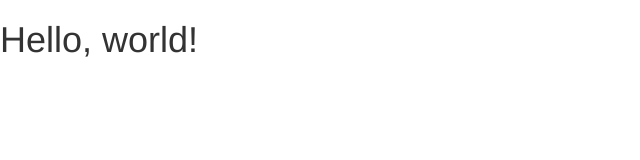
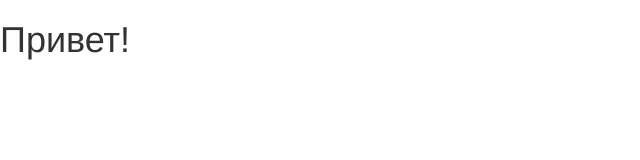
Before and after one commit to boryachokmasha/boryachokmasha.github.io, a plain HTML site: page index.html in a window 1280 px wide. Shown: the whole page, without its empty margins (0-640 px from the left). Drawn offline with nearby package versions, Linux system fonts and the light colour scheme.

Commit message:
изменения

```diff
--- a/index.html
+++ b/index.html
@@ -18,7 +18,7 @@
  <![endif]-->
   </head>
   <body>
-    <h1>Hello, world!</h1>
+    <h1>Привет!</h1>
 
     <!-- на jQuery (необходим для Bootstrap - х JavaScript плагины) -->
     <script src="https://ajax.googleapis.com/ajax/libs/jquery/1.12.4/jquery.min.js"></script>
```
